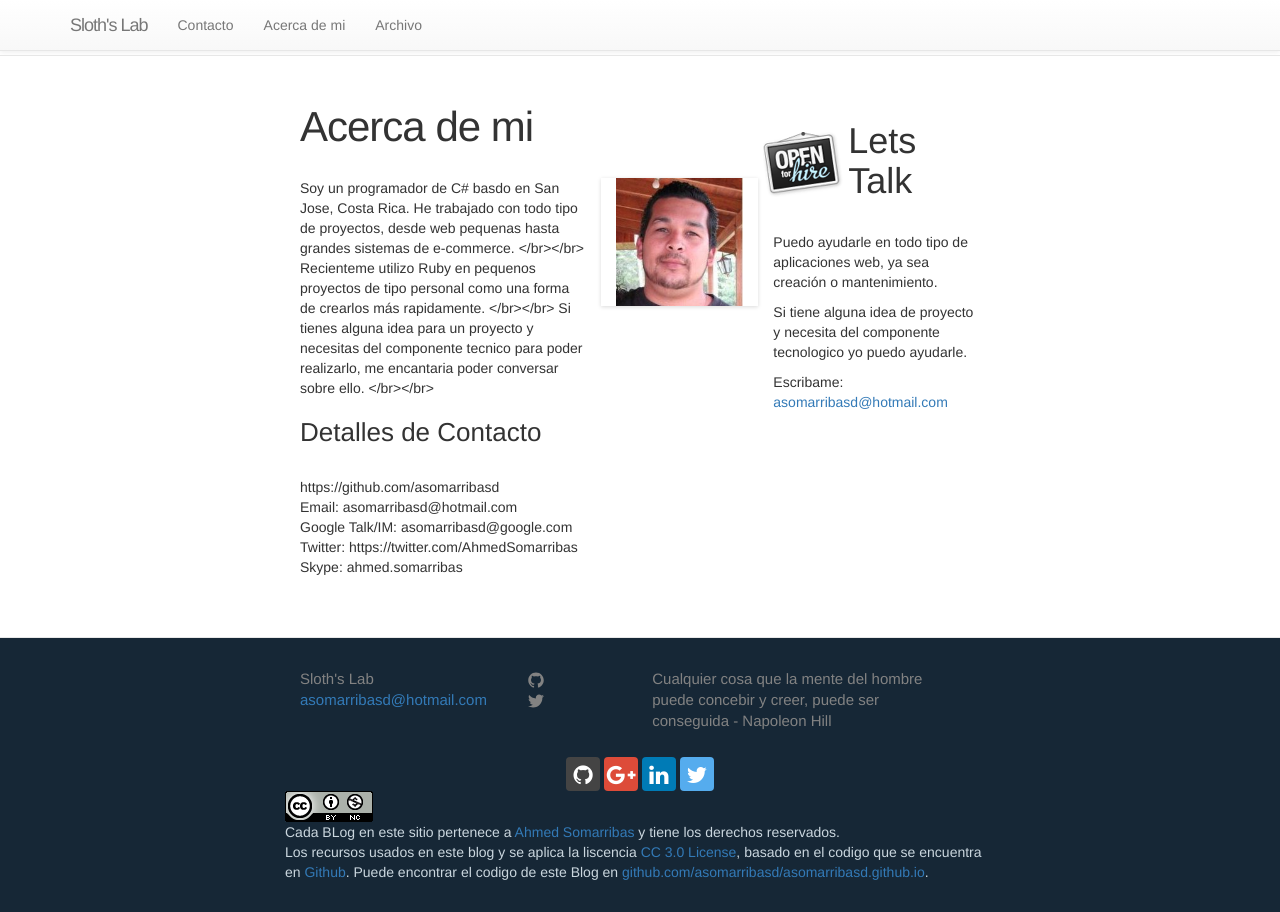
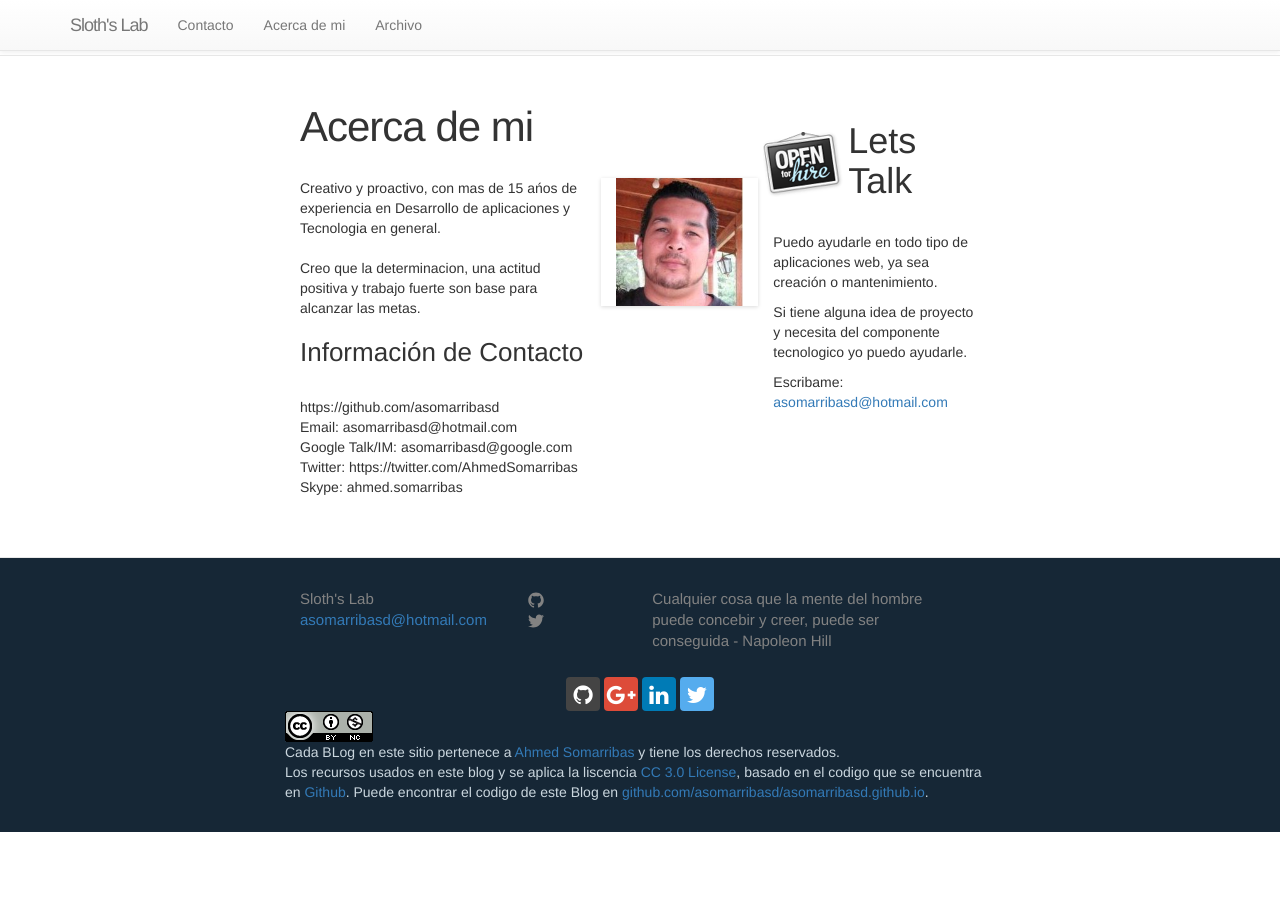
Before and after one commit to asomarribasd/asomarribasd.github.io, a Jekyll site: the page built from acerca.md, in a window 1280 px wide. Built offline with Jekyll 4.4.1, drawn with Linux system fonts in a browser that asks for light colours; nearby versions of some CDN libraries.

Commit message:
Fix acerca de

```diff
--- a/acerca.md
+++ b/acerca.md
@@ -6,12 +6,10 @@ permalink: /acercade/
 
 <div class="row">
 	<div class="col-md-8">
-		Soy un programador de C# basdo en San Jose, Costa Rica. He trabajado con todo tipo de proyectos, desde web pequenas hasta grandes sistemas de e-commerce.
-		</br></br>
-		Recienteme utilizo Ruby en pequenos proyectos de tipo personal como una forma de crearlos m&aacute;s rapidamente.
-		</br></br>
-		Si tienes alguna idea para un proyecto y necesitas del componente tecnico para poder realizarlo, me encantaria poder conversar sobre ello.
-		</br></br>
+		Creativo y proactivo, con mas de 15 a&nacute;os de experiencia en Desarrollo de aplicaciones y Tecnologia en general.
+	 <br><br />
+		Creo que la determinacion, una actitud positiva y trabajo fuerte son base para alcanzar las metas.
+
 	</div>
 	<div class="col-md-4" style="float:right;box-shadow: 0px 1px 4px rgba(0, 0, 0, 0.15);">
 			<img src="/images/AhmedSomarribas.jpg">
@@ -20,7 +18,7 @@ permalink: /acercade/
 <div class="row">
 	<div class="col-md-12">
 
-		<h3>Detalles de Contacto</h3>
+		<h3>Informaci&oacute;n de Contacto</h3>
 		<br>
 		https://github.com/asomarribasd
 		<br>
```
